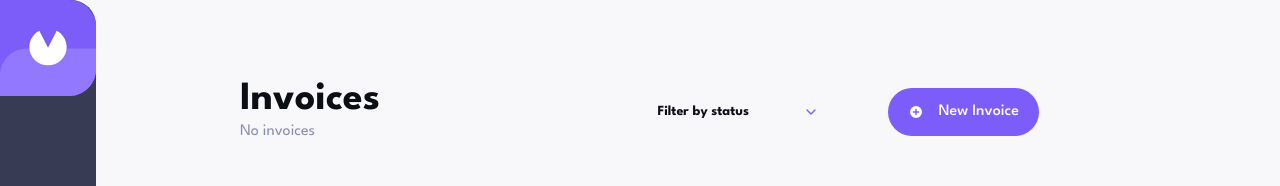
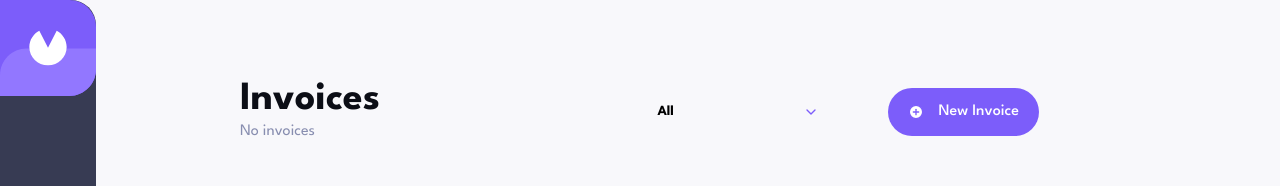
Before and after one commit to Kansoldev/client-invoice-manager-rebuild, a React (Vite) app: page / in a window 1280 px wide. Shown: the top 186 px of the page. Built offline with nearby package versions, Linux system fonts and the light colour scheme.

Commit message:
feat: add functionality to filter invoices by status

```diff
--- a/src/components/Header.tsx
+++ b/src/components/Header.tsx
@@ -18,7 +18,8 @@ const Header = ({
   onToggleAddInvoiceModal: () => void;
 }) => {
   const isPhone = useMediaQuery("(max-width: 640px)");
-  const { invoices } = useOutletContext<OutletContext>();
+  const { invoices, statusFilter, setStatusFilter } =
+    useOutletContext<OutletContext>();
 
   return (
     <header className="text-center mt-20 w-full lg:w-200 mx-auto px-4 py-6 lg:p-0 flex items-center justify-between">
@@ -33,7 +34,7 @@ const Header = ({
       </div>
 
       <div className="flex items-center lg:gap-15">
-        <Select>
+        <Select value={statusFilter} onValueChange={setStatusFilter}>
           <SelectTrigger className="lg:w-45 border-0 font-bold data-placeholder:text-primary">
             <SelectValue
               placeholder={isPhone ? "Filter" : "Filter by status"}
@@ -42,6 +43,10 @@ const Header = ({
 
           <SelectContent className="bg-white">
             <SelectGroup className="border-0 font-bold space-y-2 p-5 hover:bg-transparent">
+              <SelectItem value="all" className="cursor-pointer">
+                All
+              </SelectItem>
+
               <SelectItem value="draft" className="cursor-pointer">
                 Draft
               </SelectItem>
--- a/src/components/InvoiceItem.tsx
+++ b/src/components/InvoiceItem.tsx
@@ -5,7 +5,13 @@ import type { invoiceFormProps, OutletContext } from "@/types";
 import { capitalizeFirstLetter, formatDueDate, checkStatus } from "@/utils";
 
 export default function InvoiceItem() {
-  const { invoices, darkMode } = useOutletContext<OutletContext>();
+  const { invoices, darkMode, statusFilter } =
+    useOutletContext<OutletContext>();
+
+  const filteredInvoices =
+    statusFilter === "all"
+      ? invoices
+      : invoices.filter((invoice) => invoice.status === statusFilter);
 
   function calculateInvoicePrice(invoice: invoiceFormProps) {
     const invoicePrice = invoice.invoiceItems
@@ -17,7 +23,7 @@ export default function InvoiceItem() {
 
   return (
     <section className="mx-4 lg:mx-0">
-      {invoices.map((invoice, index: number) => {
+      {filteredInvoices.map((invoice, index: number) => {
         return (
           <div
             key={index}
--- a/src/components/Layout.tsx
+++ b/src/components/Layout.tsx
@@ -15,6 +15,7 @@ function Layout() {
     const invoices = window.localStorage.getItem("invoices");
     return invoices ? JSON.parse(invoices) : [];
   });
+  const [statusFilter, setStatusFilter] = useState("all");
   const [formErrors, setFormErrors] = useState<formErrorsProps>({
     fromAddress: false,
     fromCity: false,
@@ -59,6 +60,8 @@ function Layout() {
           darkMode,
           formErrors,
           setFormErrors,
+          statusFilter,
+          setStatusFilter,
         }}
       />
     </>
--- a/src/types/index.ts
+++ b/src/types/index.ts
@@ -60,6 +60,8 @@ export type OutletContext = {
     invoiceDueDate: boolean;
     projectDescription: boolean;
   };
+  statusFilter: string;
+  setStatusFilter: Dispatch<SetStateAction<string>>;
   setFormErrors: Dispatch<SetStateAction<formErrorsProps>>;
   setInvoices: Dispatch<SetStateAction<invoiceFormProps[]>>;
   setShowAddInvoice: (val: boolean) => void;
```
